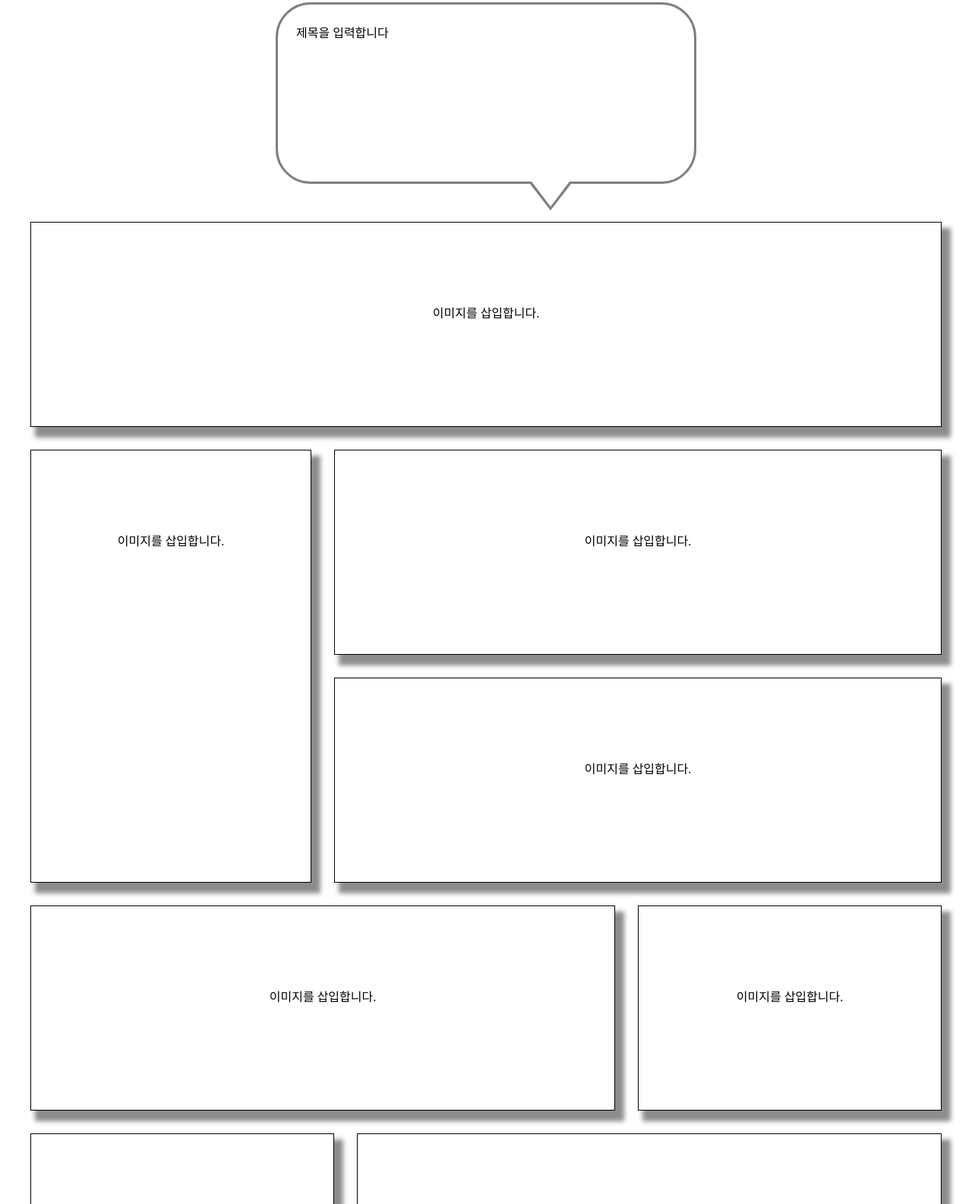
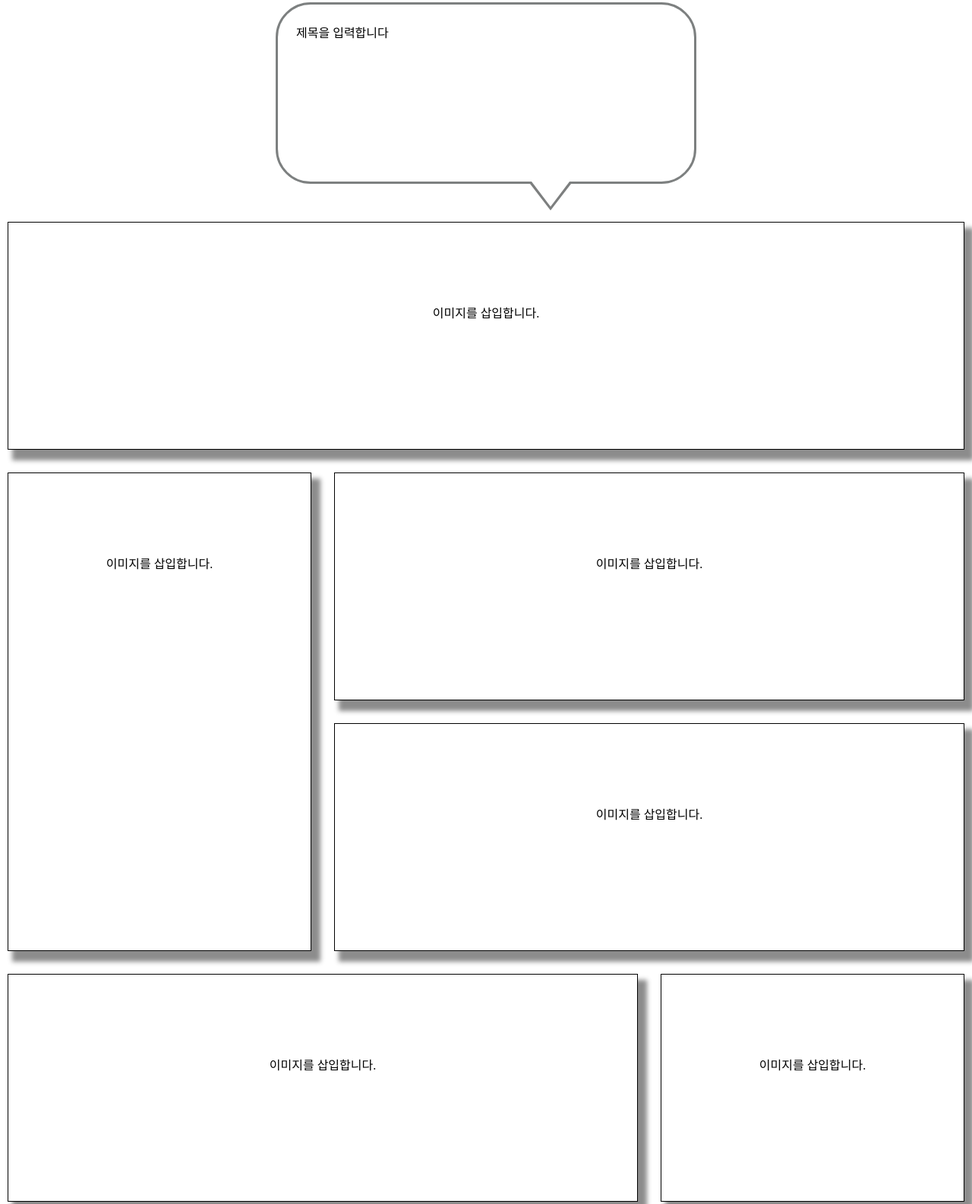
Before and after one commit to 2017250297-choi/spartaA10, a plain HTML site: page templates/main.html in a window 1280 px wide. Shown: the part 5-1590 px from the top of the page at 76% size. Drawn offline with Linux system fonts and the light colour scheme.

Commit message:
grid (use gap)
change the margin

```diff
--- a/static/main.css
+++ b/static/main.css
@@ -47,11 +47,11 @@ left: 332px;
     grid-template-columns: repeat(3, 400px);
     grid-template-rows: repeat(6, 300px);
     justify-content: center;
+    gap: 30px;
 }
 
 
 .box1 {
-    margin-bottom: 30px;
     grid-column: 1/4;
     padding: 90px;
     border: 1px solid black;
@@ -61,8 +61,6 @@ left: 332px;
 }
 
 .box2 {
-    margin-bottom: 30px;
-    margin-right: 30px;
     grid-row: 2/4;
     padding: 90px;
     border: 1px solid black;
@@ -71,7 +69,6 @@ left: 332px;
     box-sizing: border-box;
 }
 .box3 {
-    margin-bottom: 30px;
     grid-column: 2/ 4;
     padding: 90px;
     border: 1px solid black;
@@ -80,7 +77,7 @@ left: 332px;
     box-sizing: border-box;
 }
 .box4 {
-    margin-bottom: 30px;
+
     grid-column: 2/4;
     padding: 90px;
     border: 1px solid black;
@@ -89,8 +86,6 @@ left: 332px;
     box-sizing: border-box;
 }
 .box5 {
-    margin-bottom: 30px;
-    margin-right: 30px;
     grid-column: 1/3;
     padding: 90px;
     border: 1px solid black;
@@ -99,7 +94,6 @@ left: 332px;
     box-sizing: border-box;
 }
 .box6 {
-    margin-bottom: 30px;
     grid-column: 3/ 4;
     padding: 90px;
     border: 1px solid black;
@@ -118,7 +112,6 @@ left: 332px;
 }
 .box8 {
     margin-bottom: 30px;
-    margin-left: 30px;
     grid-row: 5/-1;
     grid-column: 2/4;
     padding: 90px;
```
